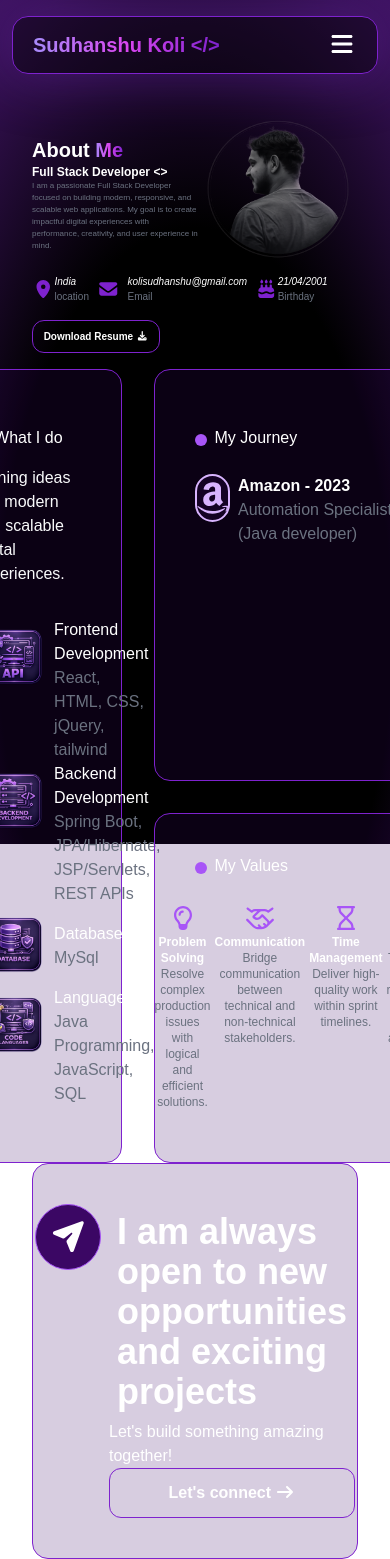
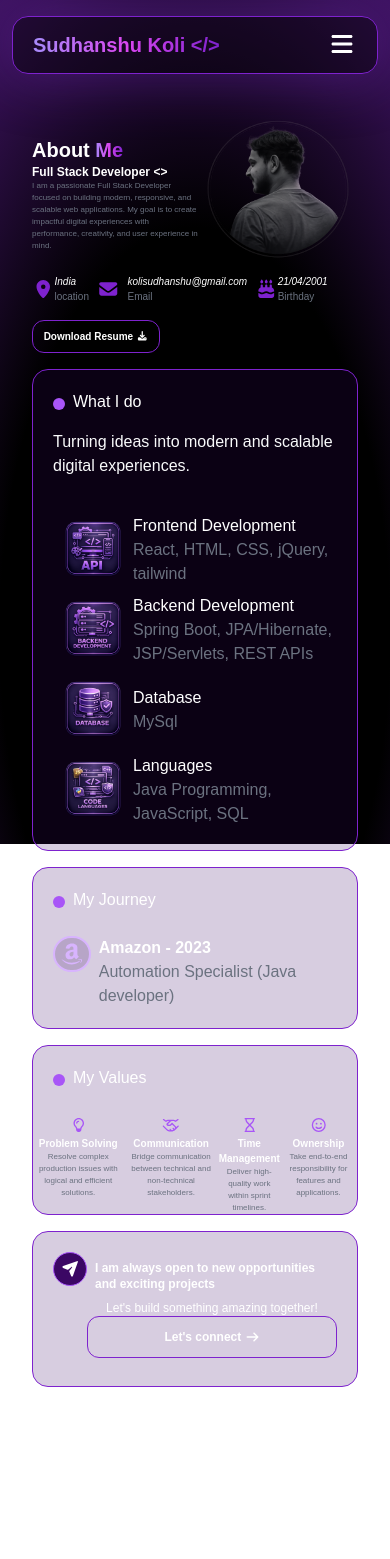
Before and after one commit to sudhanshukoli/Portfolio, a React (Create React App) app: page /about in a window 390 px wide. After the commit the page ends 1403 px from the top, so only its background shows below. Built offline with nearby package versions, Linux system fonts and the light colour scheme; a web font is replaced by a local one.

Commit message:
Made About page mob compatible

```diff
--- a/src/component/About/About.jsx
+++ b/src/component/About/About.jsx
@@ -11,16 +11,16 @@ export default function About(){
             <section className="flex flex-col items-center justify-center w-full h-full px-8 pt-10 overflow-hidden shadow-xl md:pb-20 md:pt-20 md:gap-2 md:px-28">
                 <AboutDesc />
 
-                <div className="flex justify-center w-full h-full gap-8 ">
+                <div className="flex flex-col justify-center w-full h-full gap-4 md:gap-8 md:flex-row ">
                     <AboutSkills />
                     <AboutJourney />
                 </div>
 
-                <div className="flex justify-center w-full gap-2 p-10 border border-purple-700 bg-purple-950 bg-opacity-20 rounded-2xl">
-                    <FontAwesomeIcon icon={faPaperPlane} className="w-8 h-8 p-4 text-white border border-purple-500 rounded-full bg-purple-950"/>
+                <div className="flex justify-center w-full p-5 my-4 border border-purple-700 md:gap-2 md:p-10 bg-purple-950 bg-opacity-20 rounded-2xl">
+                    <FontAwesomeIcon icon={faPaperPlane} className="w-4 h-4 p-2 text-white border border-purple-500 rounded-full md:p-4 md:h-8 md:w-8 bg-purple-950"/>
                     <div className="flex flex-col font-mono text-left text-white">
-                        <h1 className="m-2 text-4xl font-semibold text-left" >I am always open to new opportunities and exciting projects <br /></h1>
-                        <p className="font-normal text-left ">Let's build something amazing together! <LetsConnectButton /> </p>
+                        <h1 className="m-2 text-xs font-semibold text-left md:text-4xl" >I am always open to new opportunities and exciting projects <br /></h1>
+                        <p className="pb-2 text-xs font-normal text-center md:text-left md:text-xl">Let's build something amazing together! <LetsConnectButton /> </p>
                     </div>
                 </div>
             </section>
--- a/src/component/About/AboutJourney.jsx
+++ b/src/component/About/AboutJourney.jsx
@@ -6,41 +6,44 @@ import { FontAwesomeIcon } from '@fortawesome/react-fontawesome';
 export default function AboutJourney(){
 
     const sectionCss = "w-full h-full text-white border flex flex-col gap-2 font-railway bg-purple-950 bg-opacity-20 border-purple-700 rounded-2xl"
+    const valueIconCss = 'self-center text-sm py-1 md:text-2xl text-purple-500'
+    const valueTitleCss = 'md:text-xs text-[10px] font-bold text-center'
+    const valueCss = 'font-normal text-center text-gray-500 text-[8px] md:text-xs'
 
     return(<>
         <div className="flex flex-col">
-            <section className={`${sectionCss} h-[25rem] p-10 py-14`}>
+            <section className={`${sectionCss} p-5 md:p-10 md:py-14`}>
                 <div className="text-left">
                     <h1 className="mb-4"><FontAwesomeIcon icon={faCircleSolid} className="w-3 h-3 mr-2 text-2xl text-purple-500"/>My Journey</h1>
                 </div>
 
                 <div>
                     <div className="flex items-start justify-start">
-                        <FontAwesomeIcon className="py-1 mr-2 text-4xl text-purple-300 border-2 border-purple-300 rounded-full bg-opacity-20 bg-purple-950 " icon={faAmazon} /> <h1 className="self-center font-bold text-left">Amazon - 2023<p className="font-normal text-gray-500">Automation Specialist (Java developer)</p></h1>
+                        <FontAwesomeIcon className="p-1 mr-2 text-2xl text-purple-300 border-2 border-purple-300 rounded-full md:p-0 md:py-1 md:text-4xl bg-opacity-20 bg-purple-950 " icon={faAmazon} /> <h1 className="self-center font-bold text-left">Amazon - 2023<p className="font-normal text-gray-500">Automation Specialist (Java developer)</p></h1>
                     </div>
                 </div>
             </section>
 
-            <section className={`${sectionCss} h-[25rem]  mt-8`}>
-                <div className="px-10 pt-10 text-left">
+            <section className={`${sectionCss}  mt-4 md:mt-8`}>
+                <div className="px-5 pt-5 text-left md:pt-10 md:px-10">
                     <h1 className="mb-4"><FontAwesomeIcon icon={faCircleSolid} className="w-3 h-3 mr-2 text-2xl text-purple-500"/>My Values</h1>
                 </div>
 
-                <div className="flex gap-1">
+                <div className="flex md:gap-1">
                     <div className="flex flex-col">
-                        <FontAwesomeIcon className="self-center py-1 text-2xl text-purple-500" icon={faLightbulb} /> <h1 className="text-xs font-bold text-center">Problem Solving<p className="font-normal text-center text-gray-500 ">Resolve complex production issues with logical and efficient solutions.</p></h1>
+                        <FontAwesomeIcon className={valueIconCss} icon={faLightbulb} /> <h1 className={valueTitleCss}>Problem Solving<p className={valueCss}>Resolve complex production issues with logical and efficient solutions.</p></h1>
                     </div>
 
                     <div className="flex flex-col items-start justify-start">
-                        <FontAwesomeIcon className="self-center py-1 text-2xl text-purple-500" icon={faHandshake} /> <h1 className="text-xs font-bold text-center">Communication<p className="font-normal text-center text-gray-500 ">Bridge communication between technical and non-technical stakeholders.</p></h1>
+                        <FontAwesomeIcon className={valueIconCss} icon={faHandshake} /> <h1 className={valueTitleCss}>Communication<p className={valueCss}>Bridge communication between technical and non-technical stakeholders.</p></h1>
                     </div>
 
                     <div className="flex flex-col items-start justify-start">
-                        <FontAwesomeIcon className="self-center py-1 text-2xl text-purple-500" icon={faHourglass} /> <h1 className="text-xs font-bold text-center">Time Management<p className="font-normal text-center text-gray-500 ">Deliver high-quality work within sprint timelines.</p></h1>
+                        <FontAwesomeIcon className={valueIconCss} icon={faHourglass} /> <h1 className={valueTitleCss}>Time Management<p className={valueCss}>Deliver high-quality work within sprint timelines.</p></h1>
                     </div>
 
                     <div className="flex flex-col items-start justify-start">
-                        <FontAwesomeIcon className="self-center py-1 text-2xl text-purple-500" icon={faFaceSmile} /> <h1 className="text-xs font-bold text-center">Ownership<p className="font-normal text-center text-gray-500">Take end-to-end responsibility for features and applications.</p></h1>
+                        <FontAwesomeIcon className={valueIconCss} icon={faFaceSmile} /> <h1 className={valueTitleCss}>Ownership<p className={valueCss}>Take end-to-end responsibility for features and applications.</p></h1>
                     </div>
                 </div>
             </section>
--- a/src/component/About/AboutSkills.jsx
+++ b/src/component/About/AboutSkills.jsx
@@ -11,7 +11,7 @@ export default function AboutSkills(){
     const sectionCss = "w-full h-full text-white border flex flex-col gap-2 font-railway bg-purple-950 bg-opacity-20 border-purple-700 rounded-2xl"
 
     return(<>
-        <section className={`${sectionCss} h-[25rem] p-10 py-14`}>
+        <section className={`${sectionCss} p-5 md:p-10 md:py-14`}>
             <div className="text-left">
                 <h1 className="mb-4"><FontAwesomeIcon icon={faCircleSolid} className="w-3 h-3 mr-2 text-2xl text-purple-500"/>What I do</h1>
                 <p className="mb-6 text-left text-gray-50">{aboutData.quote}</p>
```
